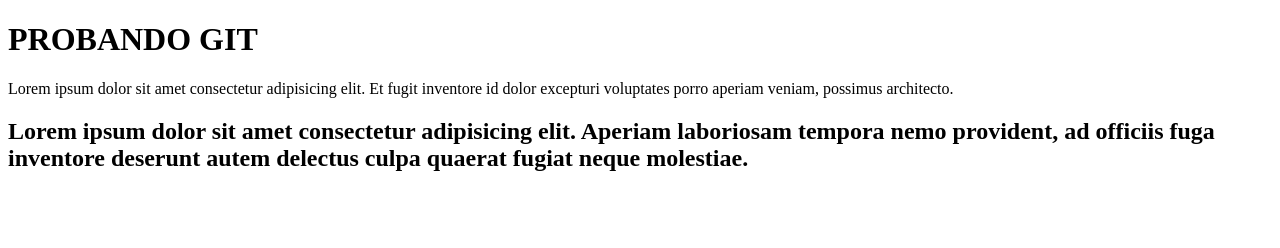
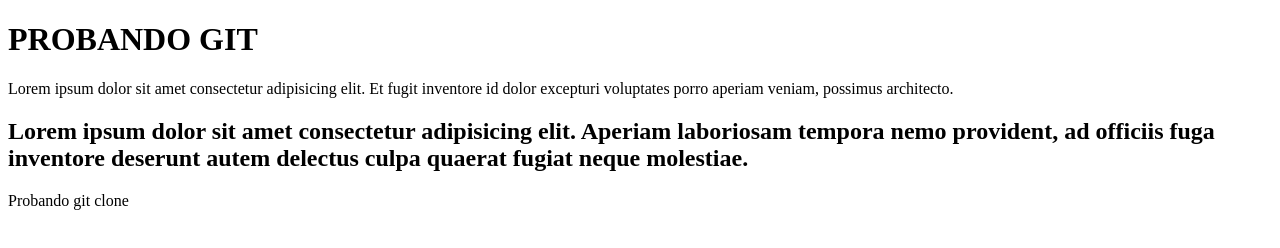
Before and after one commit to Guilleleonel/Login--Cocina-a-tu-tiempo-, a plain HTML site: page index.html in a window 1280 px wide. Drawn offline with Linux system fonts and the light colour scheme.

Commit message:
probando gitclone

```diff
--- a/index.html
+++ b/index.html
@@ -12,5 +12,7 @@
 
     <h2>Lorem ipsum dolor sit amet consectetur adipisicing elit. Aperiam laboriosam tempora nemo provident, ad officiis fuga inventore deserunt autem delectus culpa quaerat fugiat neque molestiae.
     </h2>
+
+    <p>Probando git clone</p>
 </body>
 </html>
```
